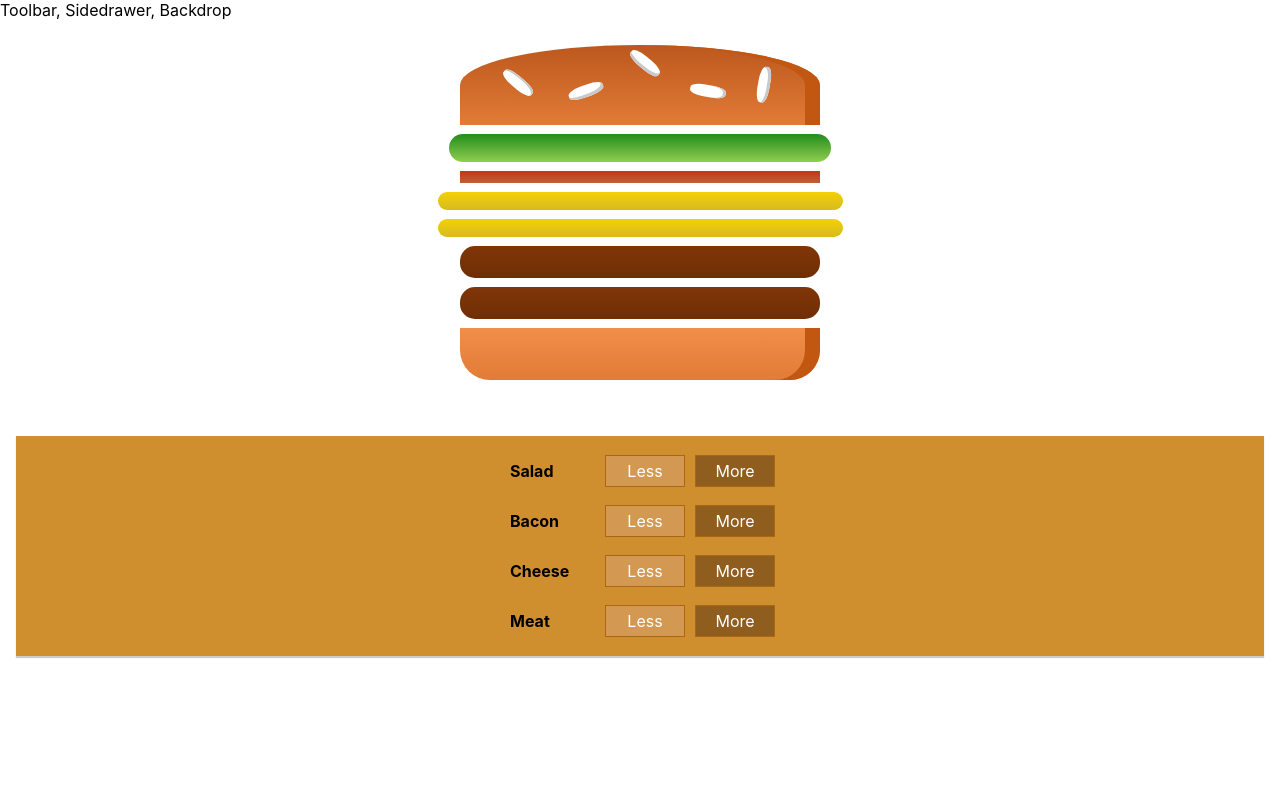
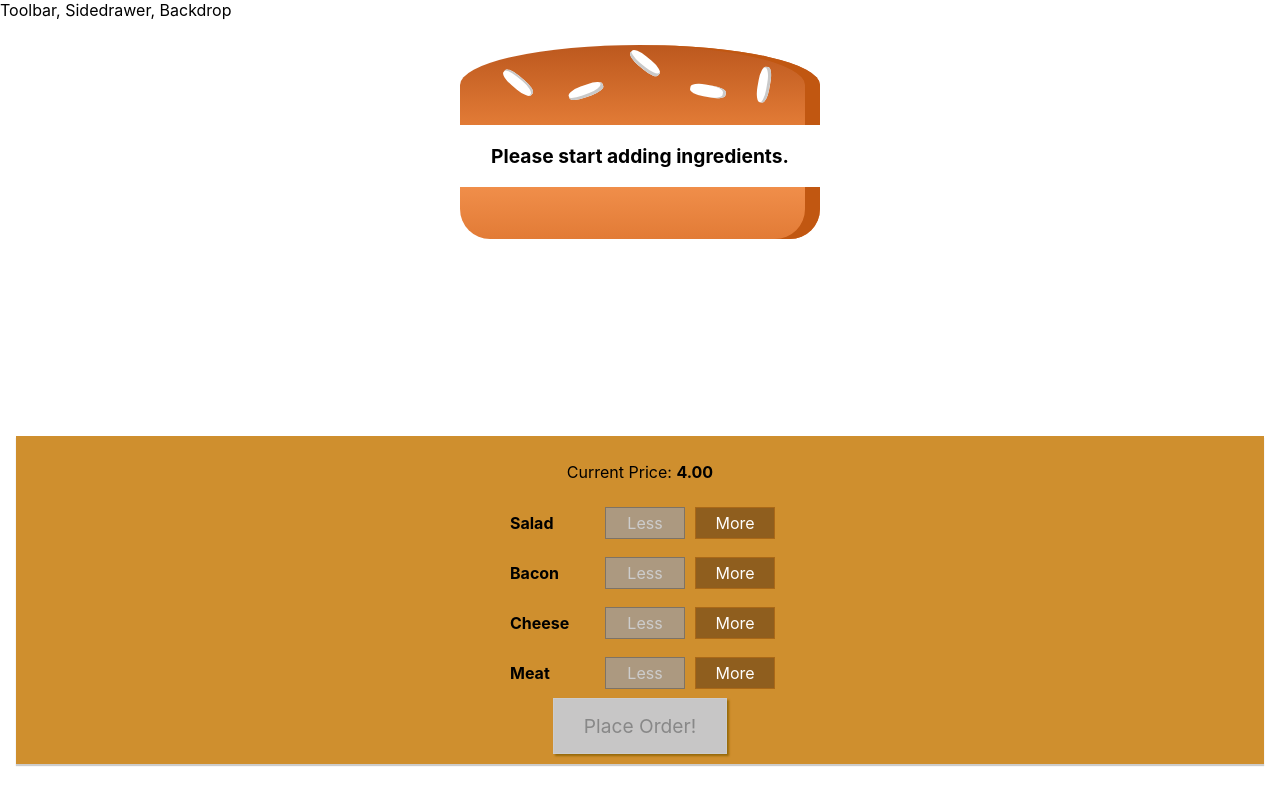
Before and after one commit to Blueluelueluelue/react-complete-guide, a React (Create React App) app: page / in a window 1280 px wide. Built offline with nearby package versions, Linux system fonts and the light colour scheme.

Commit message:
OrderSummary, Modal, Button

```diff
--- a/src/components/Burger/BuildControls/BuildControl/BuildControl.js
+++ b/src/components/Burger/BuildControls/BuildControl/BuildControl.js
@@ -5,8 +5,11 @@
     return (
         <div className={classes.BuildControl}>
             <div className={classes.Label}>{props.label}</div>
-            <button className={classes.Less}>Less</button>
-            <button className={classes.More}>More</button>
+            <button
+                className={classes.Less}
+                onClick={props.removed}
+                disabled={props.disabled}>Less</button>
+            <button className={classes.More} onClick={props.added}>More</button>
         </div>
     )
 }
--- a/src/components/Burger/BuildControls/BuildControls.js
+++ b/src/components/Burger/BuildControls/BuildControls.js
@@ -12,9 +12,19 @@
 const BuildControls = (props) => {
     return (
         <div className={classes.BuildControls}>
+            <p> Current Price: <strong>{props.price.toFixed(2)}</strong></p>
             {controls.map(ctrl => {
-                return <BuildControl key={ctrl.label} label={ctrl.label} />
+                return <BuildControl
+                key={ctrl.label}
+                label={ctrl.label}
+                added={() => props.ingredientAdded(ctrl.type)}
+                removed={() => props.ingredientRemoved(ctrl.type)}
+                disabled={props.disabledInfo[ctrl.type]} />
             })}
+            <button
+            className={classes.OrderButton}
+            disabled={!props.purchasable}
+            onClick={props.placeOrder}>Place Order!</button>
         </div>
     );
 }
--- a/src/components/Burger/BuildControls/BuildControls.module.css
+++ b/src/components/Burger/BuildControls/BuildControls.module.css
@@ -8,3 +8,44 @@
     margin: auto;
     padding: 10px 0;
 }
+
+.OrderButton {
+    background-color: #DAD735;
+    outline: none;
+    cursor: pointer;
+    border: 1px solid #966909;
+    color: #966909;
+    font-family: inherit;
+    font-size: 1.2em;
+    padding: 15px 30px;
+    box-shadow: 2px 2px 2px #966909;
+}
+
+.OrderButton:hover, .OrderButton:active {
+    background-color: #A0DB41;
+    border: 1px solid #966909;
+    color: #966909;
+}
+
+.OrderButton:disabled {
+    background-color: #C7C6C6;
+    cursor: not-allowed;
+    border: 1px solid #ccc;
+    color: #888888;
+}
+
+.OrderButton:not(:disabled) {
+    animation: enable 0.3s linear;
+}
+
+@keyframes enable {
+    0% {
+        transform: scale(1);
+    }
+    60% {
+        transform: scale(1.1);
+    }
+    100% {
+        transform: scale(1);
+    }
+}
--- a/src/components/Burger/Burger.js
+++ b/src/components/Burger/Burger.js
@@ -4,17 +4,18 @@
 import BurgerIngedrient from './BurgerIngedrient/BurgerIngedrient'
 
 const Burger = (props) => {
-    let transformedIngredients = Object.keys(props.ingredients).map(ingkey => {
-    return [...Array(props.ingredients[ingkey])]
-        .map((_, i) => {
-            return <BurgerIngedrient key={ingkey + i} type={ingkey} />
+    let transformedIngredients = Object.keys(props.ingredients)
+        .map(ingkey => {
+            return [...Array(props.ingredients[ingkey])]
+                .map((_, i) => {
+                    return <BurgerIngedrient key={ingkey + i} type={ingkey} />
+                })
         })
         .reduce((arr, el) => {
             return arr.concat(el);
-        }, [])
-    });
+        }, []);
     if (transformedIngredients.length === 0) {
-        transformedIngredients = <p> Please start adding ingredients </p>
+        transformedIngredients = <p> Please start adding ingredients. </p>
     }
     return (
         <div className={classes.Burger}>
--- /dev/null
+++ b/src/components/Burger/OrderSummary/OrderSummary.js
@@ -0,0 +1,29 @@
+import React, { Fragment } from 'react'
+import Button from '../../UI/Button/Button'
+
+const OrderSummary = (props) => {
+    const ingredientSummary = Object.keys(props.ingredients)
+        .map(ingKey => {
+            return (
+                <li key={ingKey}>
+                    <span style={{textTransform: 'capitalize'}}>{ingKey}</span>:
+                    {props.ingredients[ingKey]}
+                </li>
+            )
+        })
+
+    return (
+        <Fragment>
+            <h3>Your Order</h3>
+            <p>A delicious burger with the following ingredients.</p>
+            <ul>
+                {ingredientSummary}
+            </ul>
+            <p>Continue to Checkout?</p>
+            <Button btnType="Success" click={props.continue}>Continue</Button>
+            <Button btnType="Danger" click={props.cancel}>Cancel</Button>
+        </Fragment>
+    );
+}
+
+export default OrderSummary
--- /dev/null
+++ b/src/components/UI/Backdrop/Backdrop.js
@@ -0,0 +1,10 @@
+import React from 'react'
+import classes from './Backdrop.module.css'
+
+const Backdrop = (props) => {
+    return (
+        props.show ? <div className={classes.Backdrop} onClick={props.click}></div> : null
+    );
+}
+
+export default Backdrop
--- /dev/null
+++ b/src/components/UI/Backdrop/Backdrop.module.css
@@ -0,0 +1,9 @@
+.Backdrop {
+    width: 100%;
+    height: 100%;
+    position: fixed;
+    z-index: 100;
+    left: 0;
+    top: 0;
+    background-color: rgba(0, 0, 0, 0.5)
+}
--- /dev/null
+++ b/src/components/UI/Button/Button.js
@@ -0,0 +1,12 @@
+import React from 'react';
+import classes from './Button.module.css'
+
+const Button = (props) => {
+    return (
+        <button
+            className={[classes.Button, classes[props.btnType]].join(' ')}
+            onClick={props.click}>{props.children}</button>
+    );
+}
+
+export default Button;
--- /dev/null
+++ b/src/components/UI/Button/Button.module.css
@@ -0,0 +1,24 @@
+.Button {
+    background-color: transparent;
+    border: none;
+    color: white;
+    outline: none;
+    cursor: pointer;
+    font: inherit;
+    padding: 10px;
+    margin: 10px;
+    font-weight: bold;
+}
+
+.Button:first-of-type {
+    margin-left: 0;
+    padding-left: 0;
+}
+
+.Success {
+    color: #5C9210;
+}
+
+.Danger {
+    color: #944317;
+}
--- /dev/null
+++ b/src/components/UI/Modal/Modal.js
@@ -0,0 +1,22 @@
+import React, { Fragment } from 'react'
+import classes from './Modal.module.css'
+
+import Backdrop from '../Backdrop/Backdrop'
+
+const Modal = (props) => {
+    return (
+        <Fragment>
+            <Backdrop show={props.show} click={props.modalClosed}/>
+            <div
+                className={classes.Modal}
+                style={{
+                    transform: props.show ? 'translateY(0)' : 'translateY(-100vh)',
+                    opacity: props.show ? '1' : '0'
+                }}>
+                {props.children}
+            </div>
+        </Fragment>
+    );
+}
+
+export default Modal
--- /dev/null
+++ b/src/components/UI/Modal/Modal.module.css
@@ -0,0 +1,20 @@
+.Modal {
+    position: fixed;
+    z-index: 500;
+    background-color: white;
+    width: 70%;
+    border: 1px solid #ccc;
+    box-shadow: 1px 1px 1px black;
+    padding: 16px;
+    left: 15%;
+    top: 30%;
+    box-sizing: border-box;
+    transition: all 0.3s ease-out;
+}
+
+@media (min-width: 600px) {
+    .Modal {
+        width: 500px;
+        left: calc(50% - 250px);
+    }
+}
--- a/src/containers/BurgerBuilder/BurgerBuilder.js
+++ b/src/containers/BurgerBuilder/BurgerBuilder.js
@@ -1,21 +1,92 @@
 import React, { Component, Fragment } from 'react';
 import Burger from '../../components/Burger/Burger'
 import BuildControls from '../../components/Burger/BuildControls/BuildControls'
+import Modal from '../../components/UI/Modal/Modal'
+import OrderSummary from '../../components/Burger/OrderSummary/OrderSummary'
+
+const INGREDIENT_PRICES = {
+    salad: 0.5,
+    cheese: 0.4,
+    meat: 1.3,
+    bacon: 0.7
+};
 
 class BurgerBuilder extends Component {
     state = {
         ingredients: {
-            salad: 1,
-            bacon: 1,
-            cheese: 2,
-            meat: 2
+            salad: 0,
+            bacon: 0,
+            cheese: 0,
+            meat: 0
+        },
+        totalPrice: 4,
+        purchasable: false,
+        purchasing: false
+    }
+
+    purchaseHandler = () => {
+        this.setState({ purchasing: true })
+    }
+
+    updatePurchaseState = (ingredients) => {
+        const purchasable = Object.values(ingredients).some(count => count > 0)
+        this.setState({ purchasable })
+    }
+
+    addIngredientHandler = (type) => {
+        const updatedCount = this.state.ingredients[type] + 1;
+        const updatedIngredients = {
+            ...this.state.ingredients
+        };
+        updatedIngredients[type] = updatedCount;
+        const newPrice = this.state.totalPrice + INGREDIENT_PRICES[type]
+        this.setState({ totalPrice: newPrice, ingredients: updatedIngredients });
+        this.updatePurchaseState(updatedIngredients);
+    }
+
+    removeIngredientHandler = (type) => {
+        const updatedCount = this.state.ingredients[type] - 1;
+        if (updatedCount < 0) {
+            return;
         }
+        const updatedIngredients = {
+            ...this.state.ingredients
+        };
+        updatedIngredients[type] = updatedCount;
+        const newPrice = this.state.totalPrice - INGREDIENT_PRICES[type]
+        this.setState({ totalPrice: newPrice, ingredients: updatedIngredients })
+        this.updatePurchaseState(updatedIngredients);
     }
+
+    purchaseCancelHandler = () => {
+        this.setState({ purchasing: false })
+    }
+
+    purchaseContinueHandler = () => {
+        alert('You continue!')
+    }
+
     render() {
+        const disabledInfo = { ...this.state.ingredients };
+        Object.keys(disabledInfo).forEach(type => {
+            disabledInfo[type] = disabledInfo[type] <= 0
+        })
         return (
             <Fragment>
+                <Modal show={this.state.purchasing} modalClosed={this.purchaseCancelHandler}>
+                    <OrderSummary
+                        ingredients={this.state.ingredients}
+                        continue={this.purchaseContinueHandler}
+                        cancel={this.purchaseCancelHandler} />
+                </Modal>
                 <Burger ingredients={this.state.ingredients}/>
-                <BuildControls />
+                <BuildControls
+                    ingredientAdded={this.addIngredientHandler}
+                    ingredientRemoved={this.removeIngredientHandler}
+                    disabledInfo={disabledInfo}
+                    price={this.state.totalPrice}
+                    purchasable={this.state.purchasable}
+                    placeOrder={this.purchaseHandler} />
             </Fragment>
         );
     }
```
